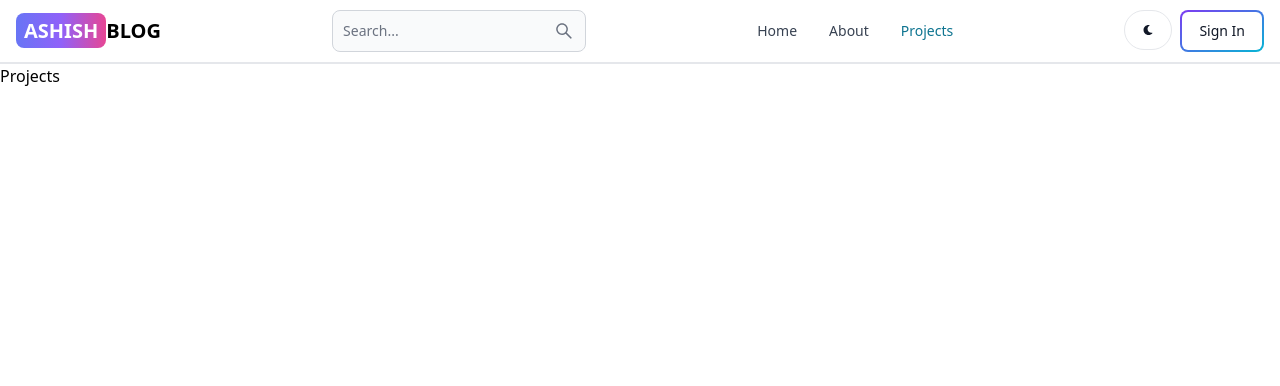
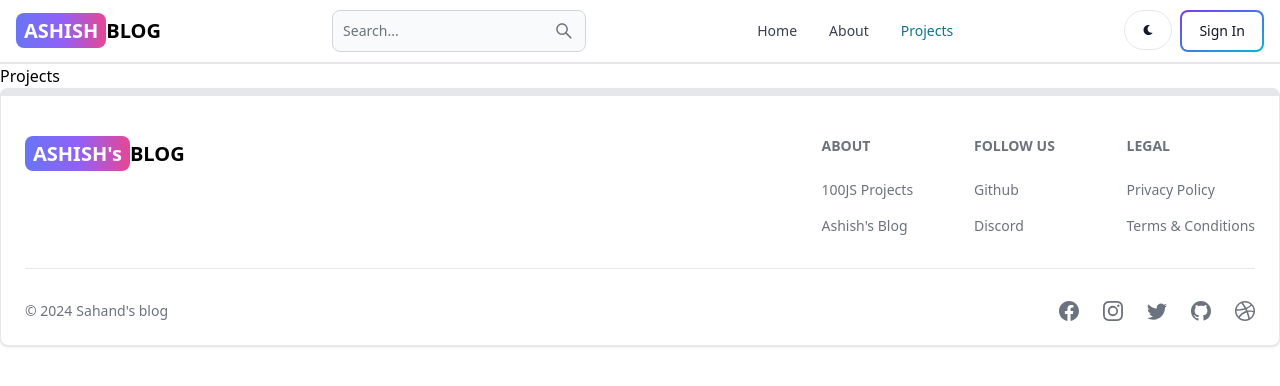
Before and after one commit to AshishTechDev/MERN_BLOG_APP, a React (Vite) app in the folder client/: page /projects in a window 1280 px wide. Shown: the top 386 px of the page. Built offline with nearby package versions, Linux system fonts and the light colour scheme.

Commit message:
create and add the footer component

```diff
--- a/client/src/App.jsx
+++ b/client/src/App.jsx
@@ -7,6 +7,7 @@
 import Dashboard from './pages/Dashboard.jsx'
 import Projects from './pages/Projects.jsx'
 import About from './pages/About.jsx'
+import Footer from './components/Footer.jsx'
 
 export default function App() {
   return (
@@ -20,6 +21,7 @@
           <Route path='/about' element={<About/>} />
           <Route path='/projects' element={<Projects/>} />
       </Routes>
+      <Footer />
     </BrowserRouter>
   )
 }
--- /dev/null
+++ b/client/src/components/Footer.jsx
@@ -0,0 +1,73 @@
+import React from 'react'
+import { Footer } from 'flowbite-react' ;
+import { BsFacebook, BsInstagram, BsTwitter,BsGithub, BsDribbble } from 'react-icons/bs' ;
+import { Link } from 'react-router-dom';
+
+export default function FooterCom() {
+  return (
+    <Footer container className='border border-t-8'>
+      <div className=" w-full max-w-7xl mx-auto">
+        <div className=" grid w-full justify-between sm:flex md:grid-cols-1">
+            <div className=" mt-5">
+            <Link to="/" className="self-center whitespace-nowrap text-lg sm:text-xl font-semibold dark:text-white">
+        <span className='px-2 py-1 bg-gradient-to-r from-indigo-500 via-purple-500 to-pink-500 rounded-lg text-white'>
+          ASHISH's
+        </span>BLOG
+              </Link>
+            </div>
+            <div className=" grid grid-cols-2 gap-8 mt-4 sm:grid-cols-3 sm:gap-6 ">
+
+              <div>
+              <Footer.Title title='About'  />
+                <Footer.LinkGroup   col>
+                  <Footer.Link href='https://www.100projects.com' target="_blank" rel='noopener noreferrer'>
+                    100JS Projects
+                  </Footer.Link>
+                    <Footer.Link href='/about' target="_blank" rel='noopener noreferrer'>
+                   Ashish's Blog
+                  </Footer.Link>
+                </Footer.LinkGroup>
+              </div>
+
+              <div>
+              <Footer.Title title='Follow us'  />
+                <Footer.LinkGroup   col>
+                  <Footer.Link href='#' target="_blank" rel='noopener noreferrer'>
+                    Github
+                  </Footer.Link>
+                    <Footer.Link href='#'>
+                  Discord
+                  </Footer.Link>
+                </Footer.LinkGroup>
+              </div>
+
+              <div>
+              <Footer.Title title='LEGAL'  />
+                <Footer.LinkGroup   col>
+                  <Footer.Link href='#'>
+                    Privacy Policy
+                  </Footer.Link>
+                    <Footer.Link href='#' >
+                   Terms &amp; Conditions
+                  </Footer.Link>
+                </Footer.LinkGroup>
+              </div>
+            </div>
+        </div>
+
+            <Footer.Divider />
+            <div className="w-full sm:flex sm:items-center sm:justify-between">
+                <Footer.Copyright href="#" by="Sahand's blog" year={new Date().getFullYear()} />
+                <div className='flex gap-6 sm:mt-0 mt-4 sm:justify-center'>
+                  <Footer.Icon href="#" icon={BsFacebook} />
+                  <Footer.Icon href="#" icon={BsInstagram} />
+                  <Footer.Icon href="#" icon={BsTwitter} />
+                  <Footer.Icon href="#" icon={BsGithub} />
+                  <Footer.Icon href="#" icon={BsDribbble} />
+
+              </div>
+          </div>
+      </div>
+    </Footer>
+  )
+}
```
